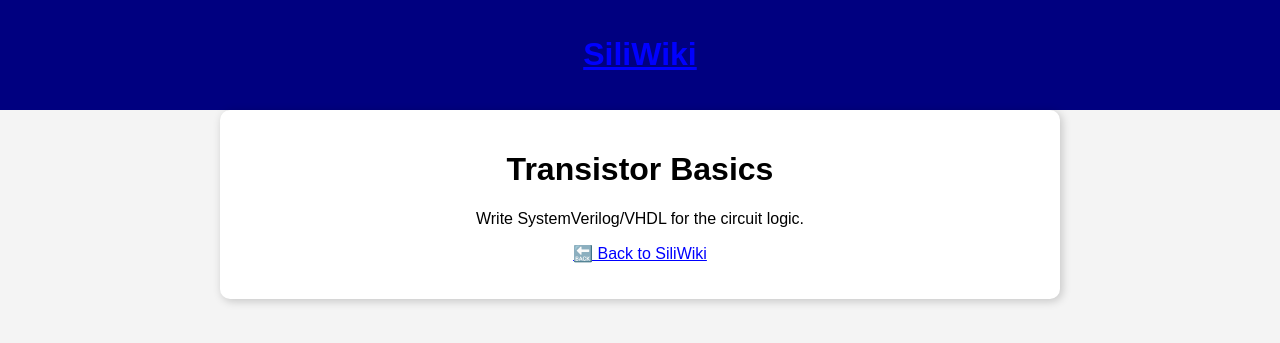
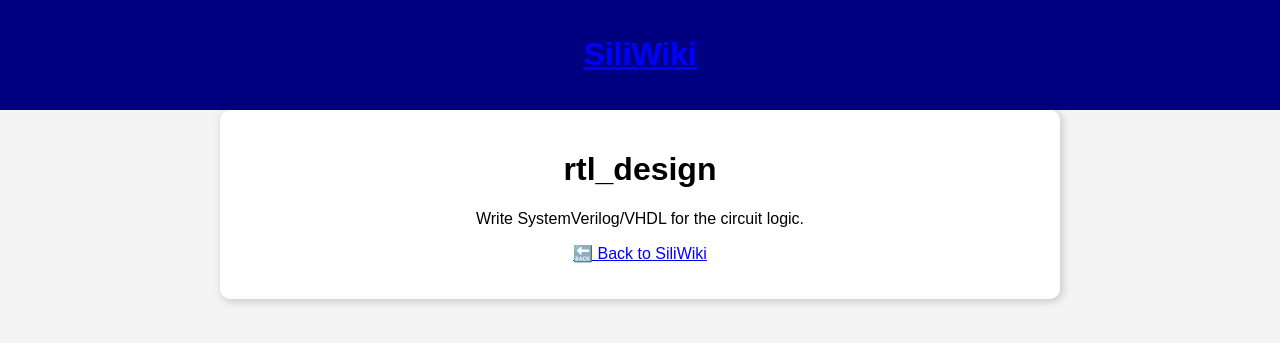
Before and after one commit to danielthurmond/SiliWiki, a Jekyll site: the page built from topics/rtl_design.md, in a window 1280 px wide. Shown: the top 343 px of the page. Built offline with Jekyll 4.4.1, drawn with Linux system fonts in a browser that asks for light colours.

Commit message:
Update rtl_design.md

```diff
--- a/topics/rtl_design.md
+++ b/topics/rtl_design.md
@@ -1,9 +1,9 @@
 ---
-title: specification
+title: rtl_design
 layout: default
 ---
 
-# Transistor Basics
+# rtl_design
 Write SystemVerilog/VHDL for the circuit logic.
 
 
```
